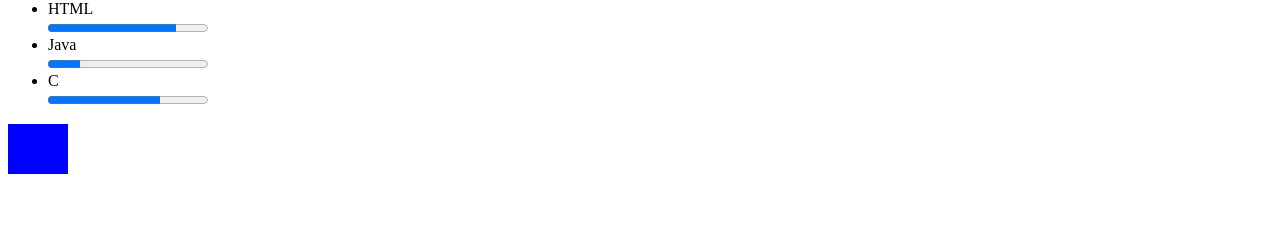
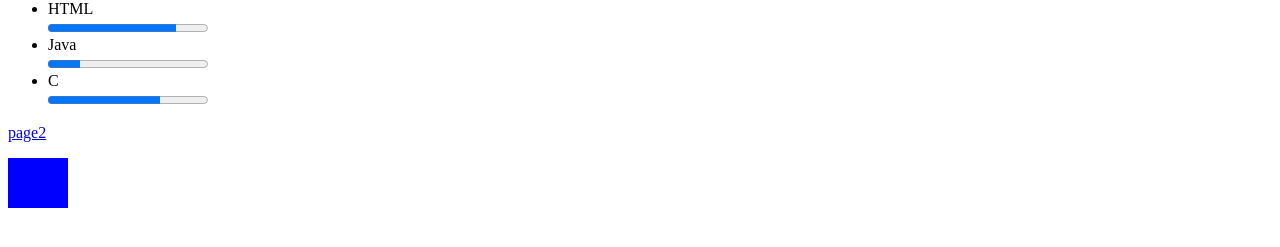
Before and after one commit to FireFrost041104/alex-page, a plain HTML site: page index.html in a window 1280 px wide. Shown: the part 249-496 px from the top of the page. Drawn offline with Linux system fonts and the light colour scheme.

Commit message:
Update index.html

```diff
--- a/index.html
+++ b/index.html
@@ -1,13 +1,20 @@
 <!DOCTYPE html>
 <html>
+
 <head>
     <title>Alexander Eichwald</title>
 </head>
 <body>
-        <p><h1>My name is Alex</h1></p>
-        <p><h2>I am 15 years old</h2></p>
-        <p><h3>I attend to HTBLA Kaindorf</h3></p>
-        <hr/>
+    <p>
+    <h1>My name is Alex</h1>
+    </p>
+    <p>
+    <h2>I am 15 years old</h2>
+    </p>
+    <p>
+    <h3>I attend to HTBLA Kaindorf</h3>
+    </p>
+    <hr />
     <list>
         <div class="section">
             <h1><span>My Skills</span></h1>
@@ -24,12 +31,12 @@
             </ul>
         </div>
     </list>
-        <p><a href= "file:///C:/Users/Alexander/Google%20Drive/Tinf/website/page2.html"target="_blank"page2></a> </p>
+    <p><a href="page2.html" target="_blank">page2</a> </p>
     <svg width="250" height="150">
         <rect width="60" height="50" fill="blue">
-                <animate attributeName="x" from="0" to="1000"
-              dur="8s" repeatCount="100"/>
+            <animate attributeName="x" from="0" to="1000" dur="8s" repeatCount="100" />
         </rect>
     </svg>
 </body>
+
 </html>
```
Lines whose indentation alone changed are shown as unchanged.
